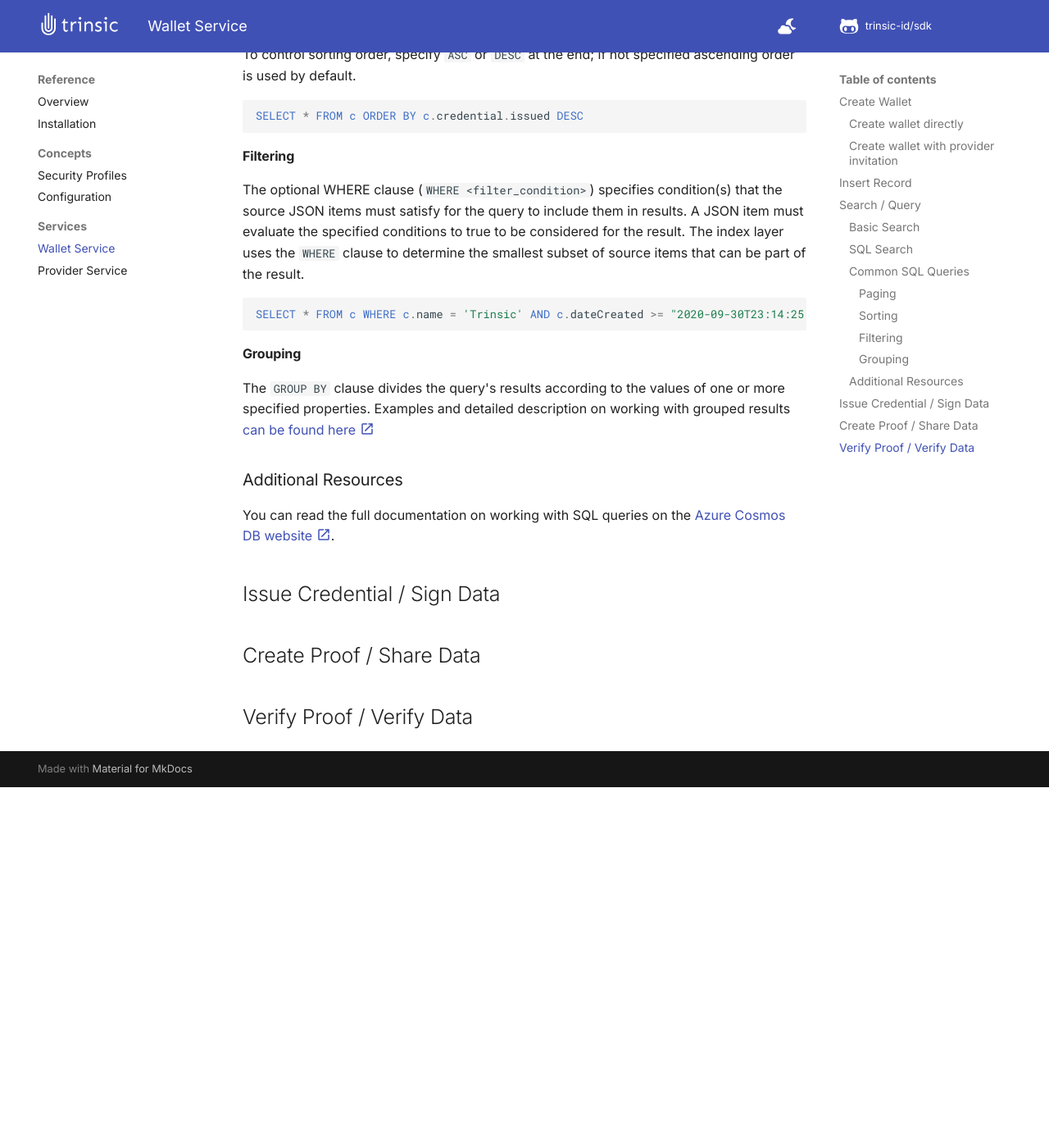
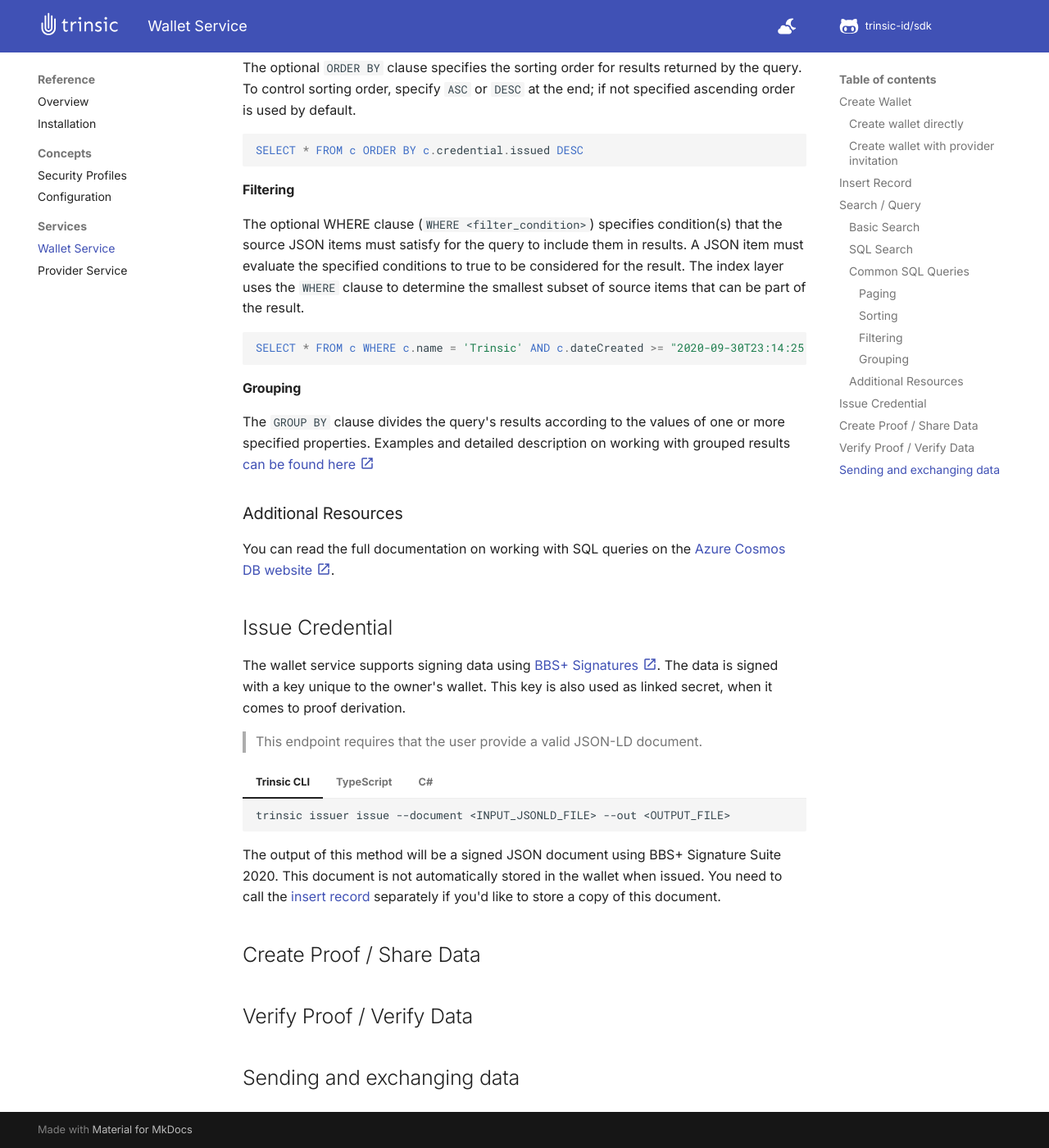
Before and after one commit to trinsic-id/v2-sdk, an MkDocs documentation site: the page built from docs/reference/services/wallet-service.md, in a window 1280 px wide and 1400 px high, scrolled down 2184 px. Shown: the whole window at 82% size. Built offline with MkDocs 1.6.1 and Material for MkDocs 9.7.7, drawn with Linux system fonts in a browser that asks for light colours; comment, search, counter and statistics services are not loaded; before the commit the page ends 3144 px from its top, so only the background shows below that; some of the changed text lies outside the part shown.

Commit message:
issue credential + insert item

````diff
--- a/cli/src/cli.yaml
+++ b/cli/src/cli.yaml
@@ -221,8 +221,9 @@
               - type:
                   long: type
                   value_name: STRING
-                  help: Item type
+                  help: (Optional) Item type
                   takes_value: true
+                  required: false
               - item:
                   long: item
                   value_name: FILE
--- a/docs/reference/services/wallet-service.md
+++ b/docs/reference/services/wallet-service.md
@@ -42,17 +42,26 @@
 
 ## Insert Record
 
+This method allows inserting any JSON data in the wallet.
+
 === "Trinsic CLI"
     ```bash
-    trinsic wallet search
+    trinsic wallet insert-item --item <INPUT_JSON_FILE>
     ```
 === "TypeScript"
     ```js
-    const items = await service.Search();
+    let itemId = await walletService.insertItem({
+        "foo": "bar"
+    });
     ```
 === "C#"
     ```csharp
-    var items = await service.Search();
+    var item = new JObject
+    {
+        { "foo", "bar" }
+    };
+
+    var itemId = await walletService.InsertItem(item);
     ```
 
 ## Search / Query
@@ -137,8 +146,43 @@
 
 You can read the full documentation on working with SQL queries on the [Azure Cosmos DB website :material-open-in-new:](https://docs.microsoft.com/en-us/azure/cosmos-db/sql-query-getting-started){target=_blank}.
 
-## Issue Credential / Sign Data
+## Issue Credential
+
+The wallet service supports signing data using [BBS+ Signatures :material-open-in-new:](https://w3c-ccg.github.io/ldp-bbs2020/){target=_blank}. The data is signed with a key unique to the owner's wallet. This key is also used as linked secret, when it comes to proof derivation.
+
+> This endpoint requires that the user provide a valid JSON-LD document.
+
+=== "Trinsic CLI"
+    ```bash
+    trinsic issuer issue --document <INPUT_JSONLD_FILE> --out <OUTPUT_FILE>
+    ```
+=== "TypeScript"
+
+    ```js
+    let unsignedDocument = {
+        "@context": "https://w3id.org/security/v2",
+        "id": "https://issuer.oidp.uscis.gov/credentials/83627465"
+    }
+
+    let signedDocument = await walletService.issue(unsignedDocument);
+    ```
+
+=== "C#"
+
+    ```csharp
+    var unsignedDocument = new JObject
+    {
+        { "@context", "https://w3id.org/security/v2" },
+        { "id", "https://issuer.oidp.uscis.gov/credentials/83627465" }
+    };
+
+    var signedDocument = await walletService.IssueCredential(unsignedDocument);
+    ```
+
+The output of this method will be a signed JSON document using BBS+ Signature Suite 2020. This document is not automatically stored in the wallet when issued. You need to call the [insert record](#insert-record) separately if you'd like to store a copy of this document.
 
 ## Create Proof / Share Data
 
 ## Verify Proof / Verify Data
+
+## Sending and exchanging data
````
